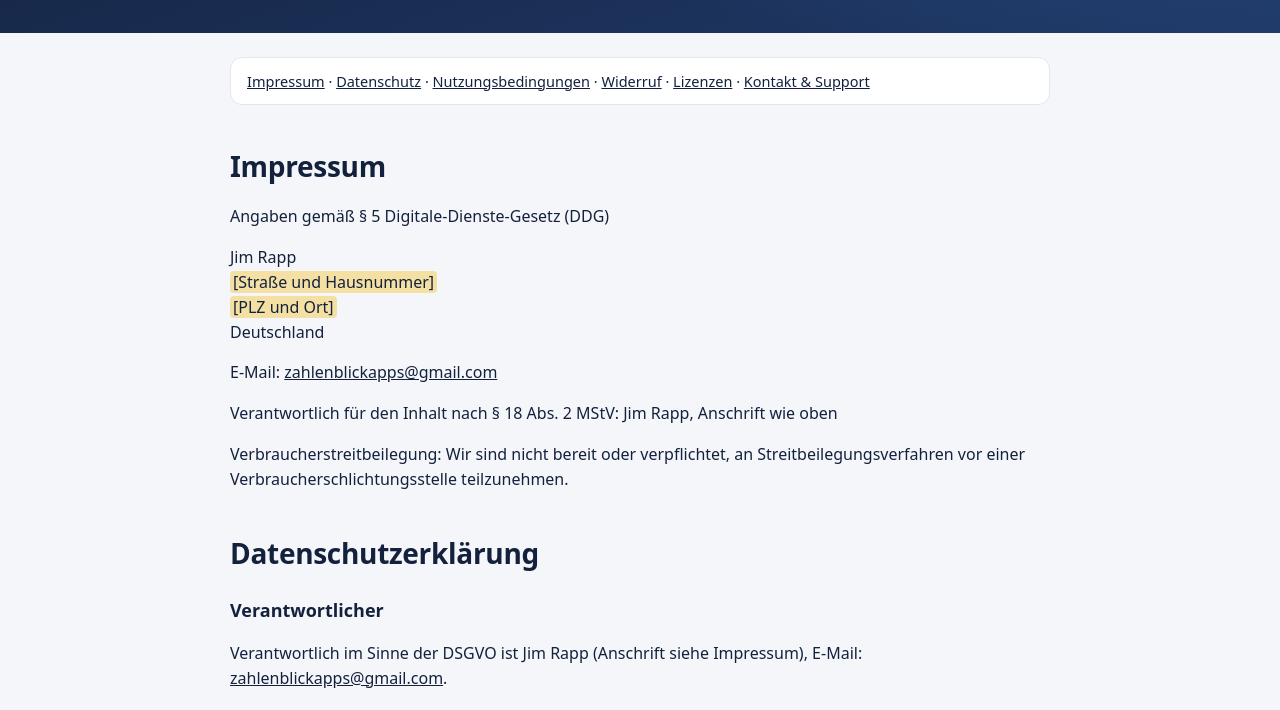
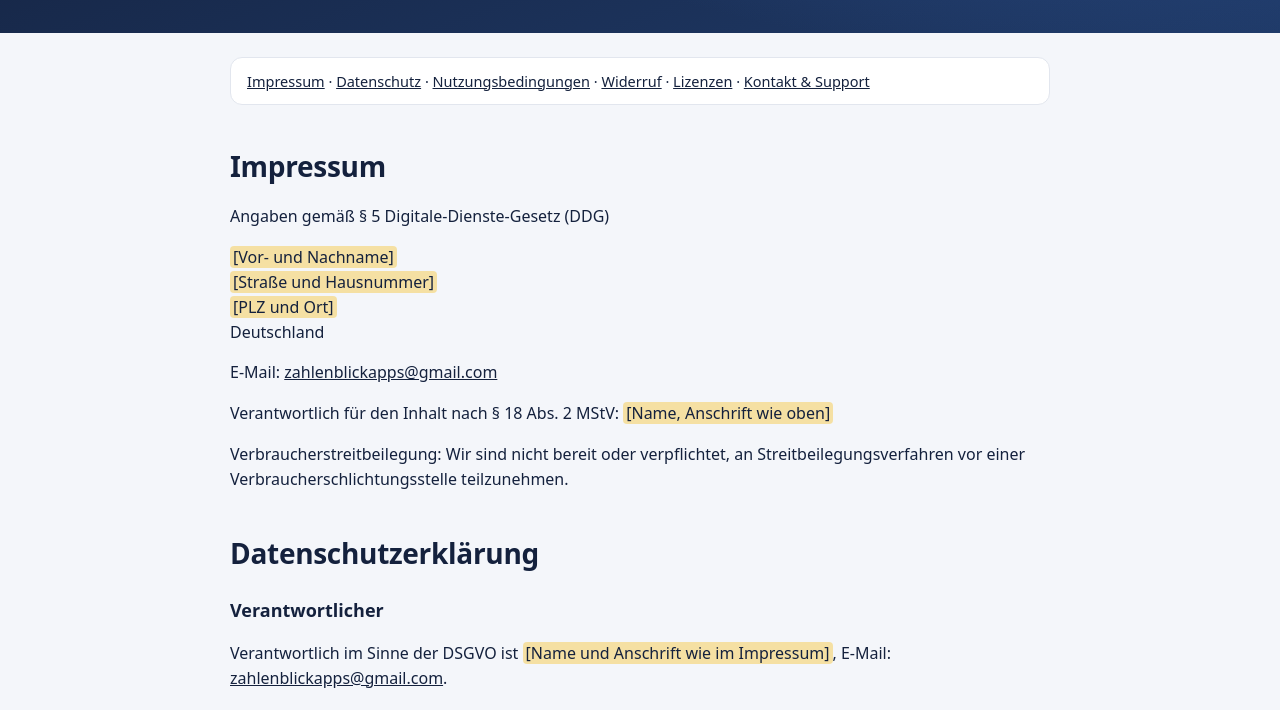
Before and after one commit to TheChickenMC/zahlenblick, a plain HTML site: page rechtliches.html in a window 1280 px wide. Shown: the part 219-929 px from the top of the page. Drawn offline with Linux system fonts and the light colour scheme.

Commit message:
Rechtliches: Platzhalter

```diff
--- a/rechtliches.html
+++ b/rechtliches.html
@@ -144,19 +144,19 @@ th, td { border: 1px solid var(--linie); padding: 8px 10px; text-align: left; ve
   <section id="impressum">
     <h2>Impressum</h2>
     <p>Angaben gemäß § 5 Digitale-Dienste-Gesetz (DDG)</p>
-    <p>Jim Rapp<br>
+    <p><mark>[Vor- und Nachname]</mark><br>
       <mark>[Straße und Hausnummer]</mark><br>
       <mark>[PLZ und Ort]</mark><br>
       Deutschland</p>
     <p>E-Mail: <a href="mailto:zahlenblickapps@gmail.com">zahlenblickapps@gmail.com</a></p>
-    <p>Verantwortlich für den Inhalt nach § 18 Abs. 2 MStV: Jim Rapp, Anschrift wie oben</p>
+    <p>Verantwortlich für den Inhalt nach § 18 Abs. 2 MStV: <mark>[Name, Anschrift wie oben]</mark></p>
     <p>Verbraucherstreitbeilegung: Wir sind nicht bereit oder verpflichtet, an Streitbeilegungsverfahren vor einer Verbraucherschlichtungsstelle teilzunehmen.</p>
   </section>
 
   <section id="datenschutz">
     <h2>Datenschutzerklärung</h2>
     <h3>Verantwortlicher</h3>
-    <p>Verantwortlich im Sinne der DSGVO ist Jim Rapp (Anschrift siehe Impressum), E-Mail: <a href="mailto:zahlenblickapps@gmail.com">zahlenblickapps@gmail.com</a>.</p>
+    <p>Verantwortlich im Sinne der DSGVO ist <mark>[Name und Anschrift wie im Impressum]</mark>, E-Mail: <a href="mailto:zahlenblickapps@gmail.com">zahlenblickapps@gmail.com</a>.</p>
 
     <h3>Diese Webseite</h3>
     <p>Die Webseite liegt bei GitHub Pages (GitHub, Inc., USA). Beim Aufruf verarbeitet GitHub technisch notwendige Daten wie IP-Adresse, Uhrzeit und Browser-Kennung, um die Seite auszuliefern und vor Missbrauch zu schützen (Art. 6 Abs. 1 lit. f DSGVO). Näheres: <a href="https://docs.github.com/de/site-policy/privacy-policies/github-general-privacy-statement" rel="noopener">Datenschutzerklärung von GitHub</a>. Die Seite setzt keine Cookies, nutzt keine Analyse- oder Werbedienste und lädt nichts von anderen Servern nach.</p>
```
